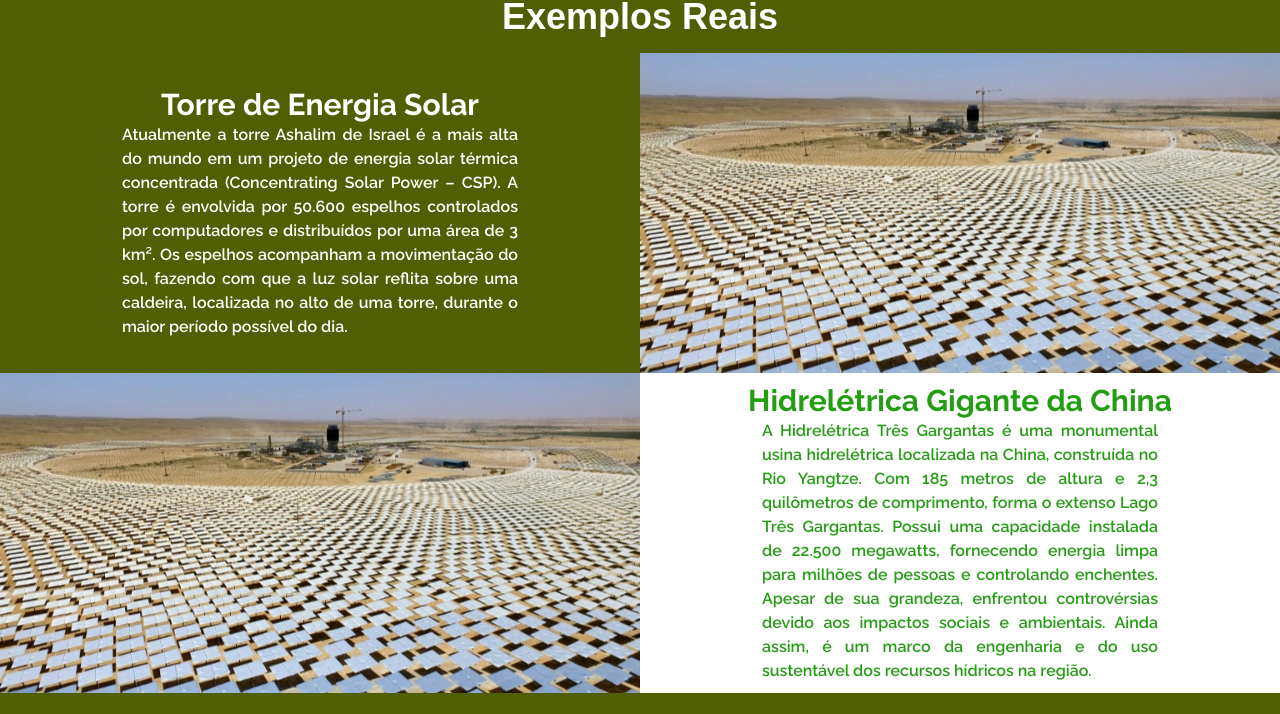
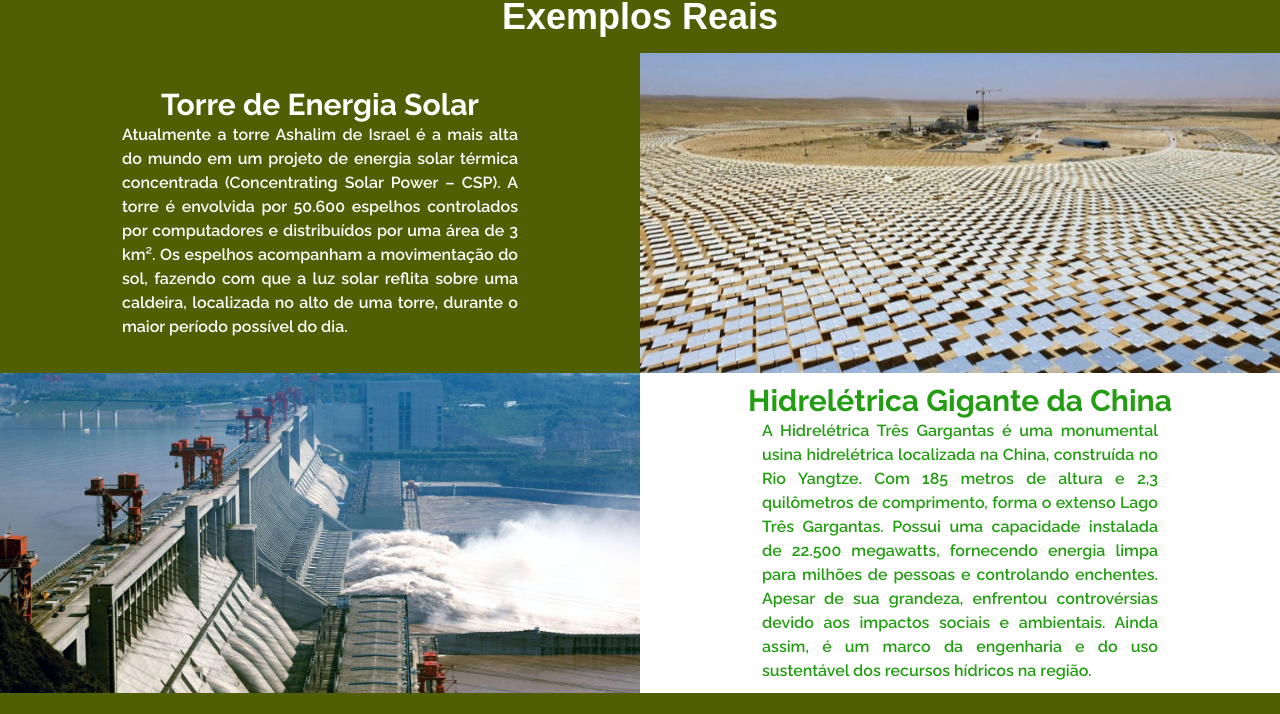
Before and after one commit to DavidBurKing/meioambientedodavi, a website: page pages/energias-renovaveis.html in a window 1280 px wide. Shown: the part 2043-2757 px from the top of the page. Drawn offline with Linux system fonts and the light colour scheme.

Commit message:
teste v6

```diff
--- a/pages/energias-renovaveis.html
+++ b/pages/energias-renovaveis.html
@@ -202,7 +202,7 @@
 
             <article class="energiasExamplesCard flex items-center bg-white">
                 <figure class="ExamplesCardImage">
-                    <img src="../img/torre-de-energia-solar.jpg" alt="">
+                    <img src="../img/hidreletrica-gigante-da-china.jpg" alt="">
                 </figure>
                 <div class="ExamplesCardContainer py-3.5 px-3 ResponsiveExtraBig:py-0 text-ForestGreen">
                     <h1 class="ExamplesCardTitle text-3xl font-bold text-center">
```
Also changed, not shown: img/hidreletrica-gigante-da-china.jpg (added).
